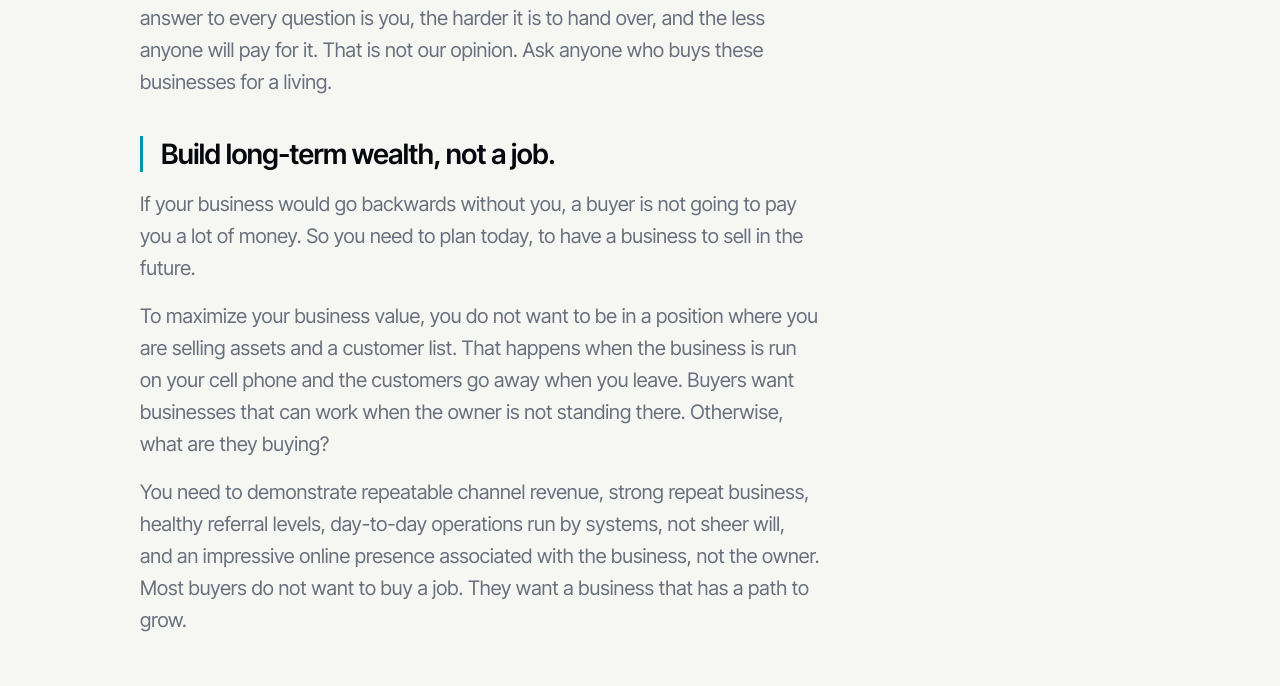
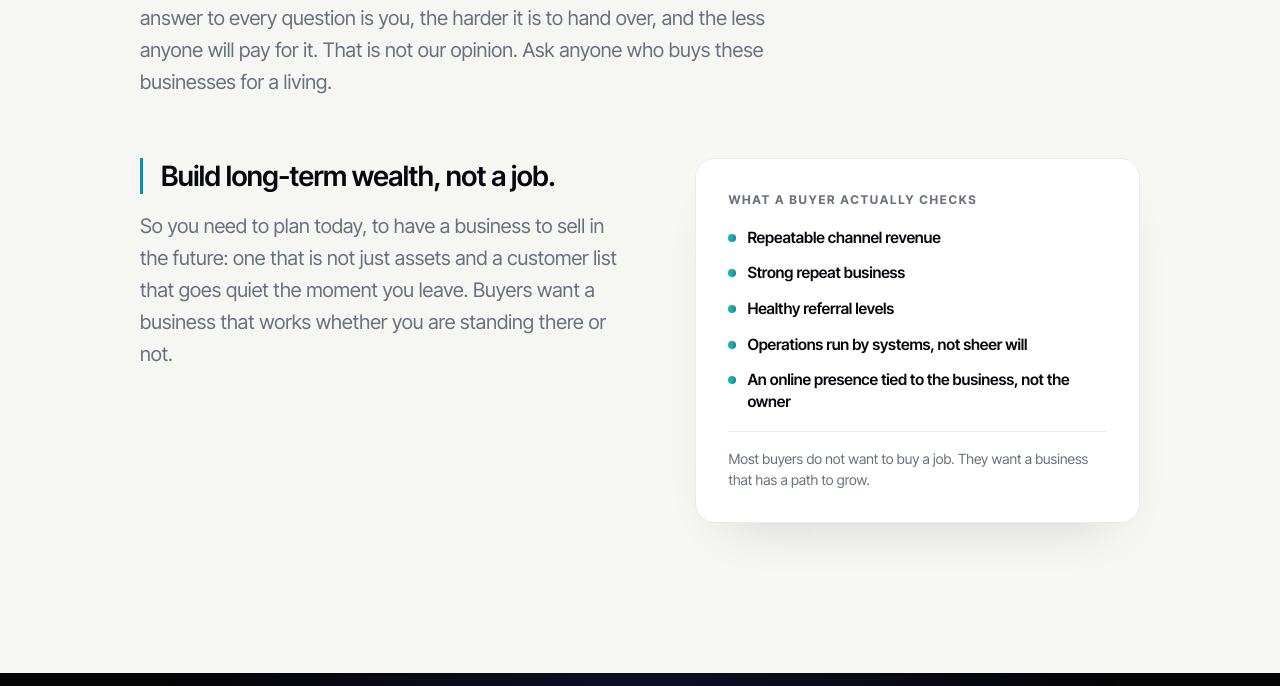
Before and after one commit to staybookt/staybookt-investor, a Next.js app: page /founders in a window 1280 px wide. Shown: the part 2443-3129 px from the top of the page. Built offline with nearby package versions, Linux system fonts and the light colour scheme; no server answers.

Commit message:
De-densify founders long-term-value section: two-up split + buyer checklist card

```diff
--- a/app/founders/page.tsx
+++ b/app/founders/page.tsx
@@ -178,9 +178,29 @@ const CSS = `
 .abt-value h2{margin-top:14px;font-size:clamp(28px,4.2vw,54px);line-height:1.04;}
 .abt-value p{margin-top:16px;font-size:clamp(17px,1.9vw,20px);line-height:1.6;color:#69707d;}
 .abt-value p b{font-weight:600;color:var(--v4-ink);}
-.abt-value .kick{margin-top:clamp(28px,3.4vw,38px);padding-left:clamp(16px,1.4vw,20px);border-left:3px solid transparent;
+.abt-value .kick{margin-top:0;padding-left:clamp(16px,1.4vw,20px);border-left:3px solid transparent;
   border-image:var(--sb-grad-ink) 1;font-size:clamp(19px,2.3vw,28px);font-weight:600;letter-spacing:-.02em;
   line-height:1.3;color:var(--v4-ink);}
+
+/* PAYOFF SPLIT, added same day the section got de-densified (see the comment above the JSX).
+   Left column keeps reading as prose (the kick quote + one tightened paragraph). Right column
+   is a distinct white card, not more paragraphs — that contrast (text vs. object) is what breaks
+   the "novel" feeling, the same job the RemovalTest film does one scroll later. Full .wrap width
+   (1080px), not the 680px .value-lead measure above it — this is the same move .abt-us makes
+   going from its own single-column .us-lead into the two-up .fgrid. */
+.abt-value .vgrid{display:grid;grid-template-columns:minmax(0,1.05fr) minmax(0,.95fr);
+  gap:clamp(32px,5vw,64px);align-items:start;margin-top:clamp(40px,5.5vw,60px);}
+@media(max-width:820px){.abt-value .vgrid{grid-template-columns:1fr;gap:36px;}}
+.abt-value .checkcard{background:#fff;border:1px solid #ececeb;border-radius:20px;
+  padding:clamp(24px,3vw,32px);box-shadow:0 26px 54px -34px rgba(6,12,20,.2);}
+.abt-value .cc-k{font-size:12px;font-weight:700;letter-spacing:.14em;text-transform:uppercase;color:#69707d;}
+.abt-value .cc-list{list-style:none;margin:18px 0 0;padding:0;display:flex;flex-direction:column;gap:14px;}
+.abt-value .cc-list li{display:flex;align-items:flex-start;gap:11px;font-size:15.5px;font-weight:600;
+  letter-spacing:-.01em;color:var(--v4-ink);line-height:1.4;}
+.abt-value .cc-list li::before{content:'';flex:0 0 auto;width:8px;height:8px;margin-top:7px;
+  border-radius:50%;background:var(--sb-grad);}
+.abt-value .cc-close{margin-top:18px;padding-top:16px;border-top:1px solid #ececeb;
+  font-size:14px;line-height:1.5;color:#69707d;}
 
 /* ===== 5. THE PROMISES. The one object on the page. ===== */
 .abt-prm{background:#050506;padding:clamp(90px,12vw,150px) 0;}
@@ -312,13 +332,21 @@ export default function AboutPage() {
           rendered here. */}
 
       {/* 3 — WHY THIS MATTERS LONG-TERM. Merged in from /long-term (Jul 30 2026, see the page-top
-          comment). Content unchanged from what shipped there: the one fact, the lt-kick
-          pull-quote, Richard's three expanded paragraphs (added the same day, right after the
-          quote per his own feedback), then the RemovalTest film as the proof, not just prose. */}
+          comment). RESHAPED same day (Jacob: "super text dense... any way you see consolidating,
+          or making it more visually stimulating, formatting it in a way to not look like reading
+          a novel"). It was five stacked paragraphs in one 680px column with the right half of the
+          page empty. Nothing here got invented: it's the same fact, the same lt-kick pull-quote,
+          and every one of Richard's points, just re-cut. One paragraph was dropped outright — "if
+          your business would go backwards without you, a buyer won't pay you a lot" said the same
+          thing the opener and the pull-quote already said, three times in a row is not emphasis,
+          it's the thing Jacob flagged. The buyer-diligence checklist (repeatable channel revenue,
+          repeat business, referrals, systems, online presence) was prose pretending to be a list —
+          it's a real list now, in a card, using the dead space on the right instead of more lines
+          of gray text. Intro stays single-column at the .us-lead measure like before; the payoff
+          splits two-up, same move .abt-us already makes going from us-lead into fgrid. */}
       <section className="abt-value" id="long-term-value">
         <div className="wrap">
-          {/* .value-lead: same 680px measure as .us-lead above, so the two sections share
-             one column width instead of each picking its own max-width. */}
+          {/* .value-lead: same 680px measure as .us-lead above. */}
           <div className="value-lead">
           <Reveal className="eyebrow" as="div">The one fact</Reveal>
           <Reveal><h2>If it cannot run without you, there is nothing to hand anyone.</h2></Reveal>
@@ -330,31 +358,35 @@ export default function AboutPage() {
               it. That is not our opinion. Ask anyone who buys these businesses for a living.
             </p>
           </Reveal>
-          <Reveal><div className="kick">Build long-term wealth, not a job.</div></Reveal>
+          </div>
+
+          {/* Payoff splits two-up: the pull-quote and the "why" on the left, the buyer's actual
+             checklist as a scannable card on the right, not a fifth paragraph. */}
+          <div className="vgrid">
             <Reveal>
+              <div className="vcol">
+                <div className="kick">Build long-term wealth, not a job.</div>
                 <p>
-              If your business would go backwards without you, a buyer is not going to pay
-              you a lot of money. So you need to plan today, to have a business to sell in
-              the future.
+                  So you need to plan today, to have a business to sell in the future: one
+                  that is not just assets and a customer list that goes quiet the moment you
+                  leave. Buyers want a business that works whether you are standing there or not.
                 </p>
+              </div>
             </Reveal>
             <Reveal>
-            <p>
-              To maximize your business value, you do not want to be in a position where you
-              are selling assets and a customer list. That happens when the business is run
-              on your cell phone and the customers go away when you leave. Buyers want
-              businesses that can work when the owner is not standing there. Otherwise, what
-              are they buying?
+              <div className="checkcard">
+                <div className="cc-k">What a buyer actually checks</div>
+                <ul className="cc-list">
+                  <li>Repeatable channel revenue</li>
+                  <li>Strong repeat business</li>
+                  <li>Healthy referral levels</li>
+                  <li>Operations run by systems, not sheer will</li>
+                  <li>An online presence tied to the business, not the owner</li>
+                </ul>
+                <p className="cc-close">
+                  Most buyers do not want to buy a job. They want a business that has a path to grow.
                 </p>
-          </Reveal>
-          <Reveal>
-            <p>
-              You need to demonstrate repeatable channel revenue, strong repeat business,
-              healthy referral levels, day-to-day operations run by systems, not sheer will,
-              and an impressive online presence associated with the business, not the owner.
-              Most buyers do not want to buy a job. They want a business that has a path to
-              grow.
-            </p>
+              </div>
             </Reveal>
           </div>
         </div>
```
Lines whose indentation alone changed are shown as unchanged.
